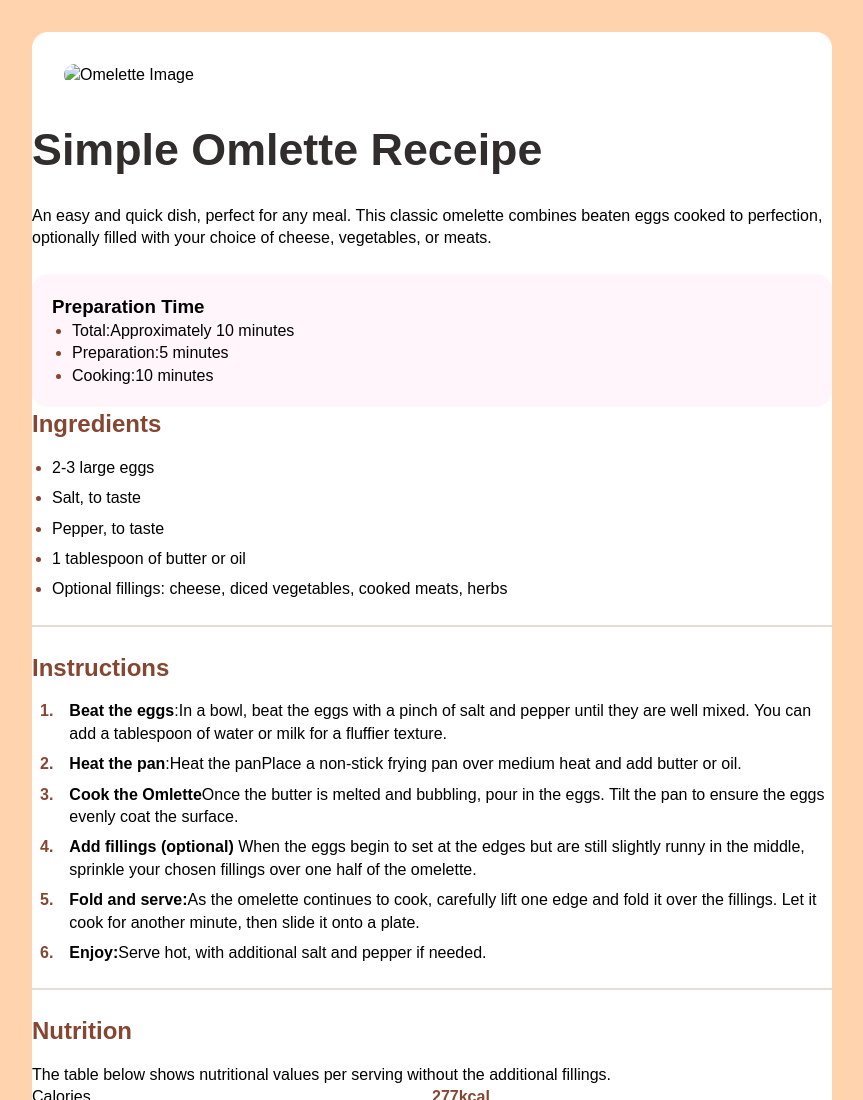
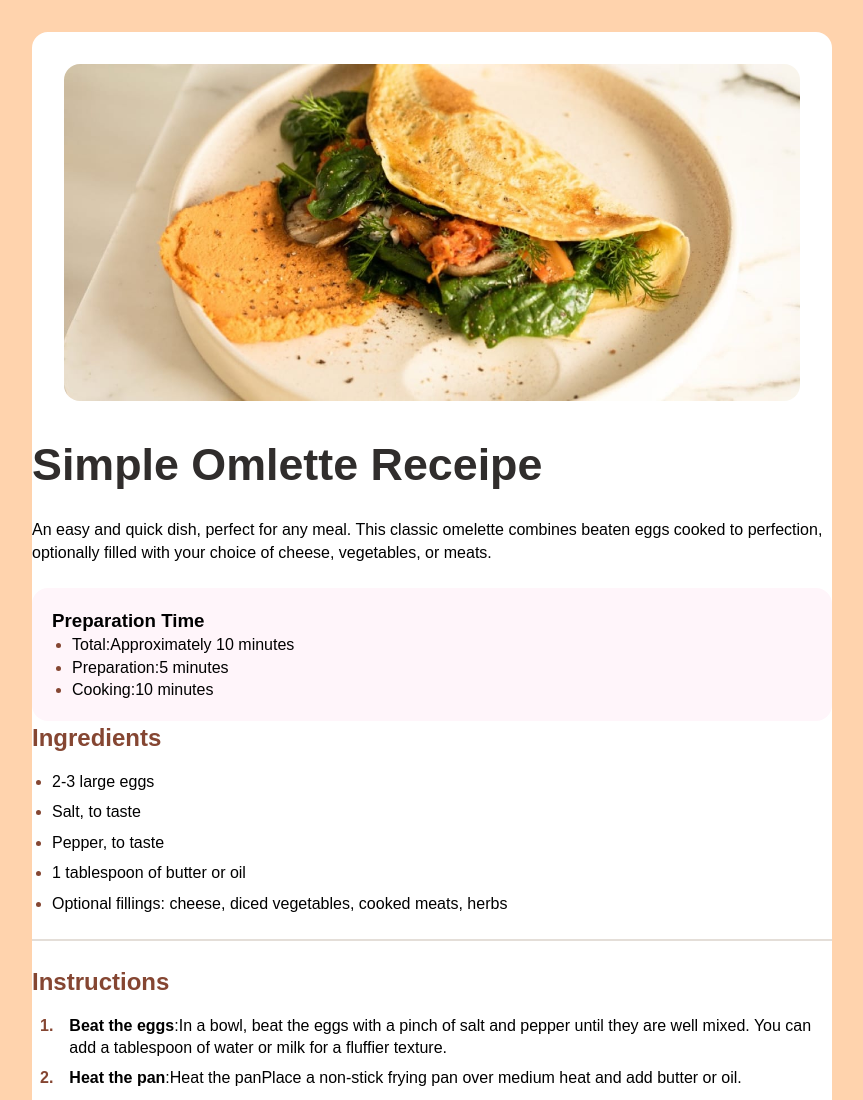
Before and after one commit to Saikumar4741/SingleReceipe, a plain HTML site: page index.html in a window 1280 px wide. Shown: the top 1100 px of the page, without its empty margins (208-1071 px from the left). Drawn offline with Linux system fonts and the light colour scheme.

Commit message:
Update index.html

```diff
--- a/index.html
+++ b/index.html
@@ -9,7 +9,7 @@
 <body>
     <div class="container">
       <div class="receipe-img">
-          <img src="assets/images/image-omelette.jpeg" alt="Omelette Image">
+          <img src="image-omelette.jpeg" alt="Omelette Image">
       </div>
 
       <div class="receipe-information">
```
